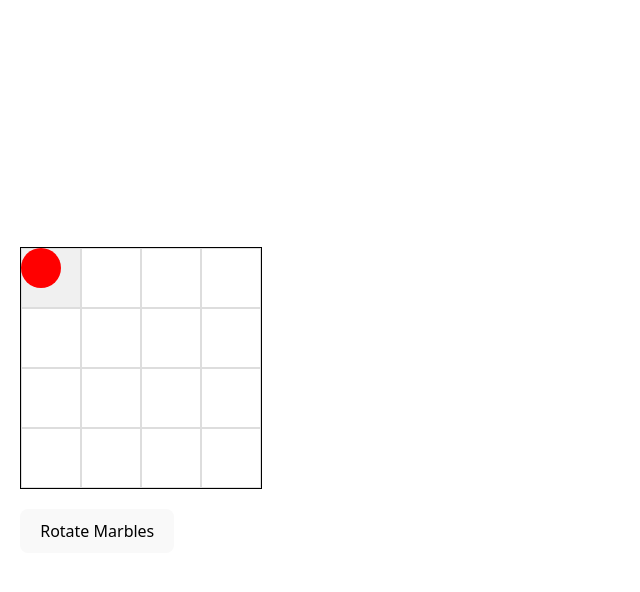
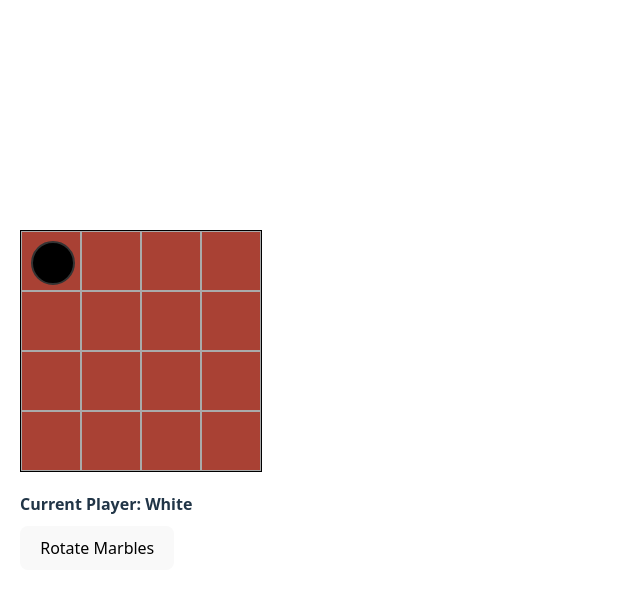
Before and after one commit to jv-vogler/orbito-multiplayer, a React (Vite) app: page / in a window 1280 px wide. Both pictures are taken after a click on the element 51 px from the left and 278 px from the top of the page. Shown: the top 592 px of the page, without its empty margins (0-640 px from the left). Built offline with nearby package versions, Linux system fonts and the light colour scheme.

Commit message:
iteration 3

```diff
--- a/src/App.tsx
+++ b/src/App.tsx
@@ -3,7 +3,6 @@ import { useState } from 'react'
 const BOARD_SIZE = 4
 const CELL_SIZE = 60
 
-// Define outer and inner orbits separately
 const outerOrbit = [0, 1, 2, 3, 7, 11, 15, 14, 13, 12, 8, 4]
 const innerOrbit = [5, 6, 10, 9]
 
@@ -24,19 +23,19 @@ function getNextCell(cell: number) {
     return innerOrbit[(innerIdx - 1 + innerOrbit.length) % innerOrbit.length]
   }
 
-  // Cell is not on any orbit, no move
   return cell
 }
 
-// Generate unique IDs for marbles
 function generateId() {
   return Math.random().toString(36).slice(2)
 }
 
+type Player = 'black' | 'white'
+
 export default function OrbitoFixedMarbles() {
-  // Each marble has an id and cell position
-  const [marbles, setMarbles] = useState<{ id: string; cell: number }[]>([])
+  const [marbles, setMarbles] = useState<{ id: string; cell: number; player: Player }[]>([])
   const [animating, setAnimating] = useState(false)
+  const [currentPlayer, setCurrentPlayer] = useState<Player>('black')
 
   const [marblePositions, setMarblePositions] = useState<{
     [id: string]: { x: number; y: number }
@@ -47,8 +46,10 @@ export default function OrbitoFixedMarbles() {
     if (marbles.find((m) => m.cell === cell)) return
 
     const id = generateId()
-    setMarbles((ms) => [...ms, { id, cell }])
+    setMarbles((ms) => [...ms, { id, cell, player: currentPlayer }])
     setMarblePositions((pos) => ({ ...pos, [id]: getCellPosition(cell) }))
+
+    setCurrentPlayer((p) => (p === 'black' ? 'white' : 'black'))
   }
 
   function animateRotation() {
@@ -64,7 +65,9 @@ export default function OrbitoFixedMarbles() {
     setMarblePositions(newPositions)
 
     setTimeout(() => {
-      setMarbles((ms) => ms.map(({ id, cell }) => ({ id, cell: getNextCell(cell) })))
+      setMarbles((ms) =>
+        ms.map(({ id, cell, player }) => ({ id, cell: getNextCell(cell), player }))
+      )
       setAnimating(false)
     }, 400)
   }
@@ -79,6 +82,7 @@ export default function OrbitoFixedMarbles() {
           border: '1px solid black',
           marginBottom: 20,
           userSelect: 'none',
+          backgroundColor: 'red', // board background red
         }}
       >
         {/* Board cells */}
@@ -96,8 +100,8 @@ export default function OrbitoFixedMarbles() {
                 width: CELL_SIZE,
                 height: CELL_SIZE,
                 boxSizing: 'border-box',
-                border: '1px solid #ddd',
-                backgroundColor: hasMarble ? '#f0f0f0' : '#fff',
+                border: '1px solid #aaa',
+                backgroundColor: '#a94134',
                 cursor: animating || hasMarble ? 'default' : 'pointer',
               }}
             />
@@ -105,19 +109,20 @@ export default function OrbitoFixedMarbles() {
         })}
 
         {/* Marbles */}
-        {marbles.map(({ id }) => {
+        {marbles.map(({ id, player }) => {
           const pos = marblePositions[id] ?? getCellPosition(0)
           return (
             <div
               key={id}
               style={{
                 position: 'absolute',
-                left: pos.x,
-                top: pos.y,
+                left: pos.x + 10, // center marble in cell (cell=60, marble=40)
+                top: pos.y + 10,
                 width: 40,
                 height: 40,
                 borderRadius: '50%',
-                backgroundColor: 'red',
+                backgroundColor: player === 'black' ? '#000' : '#fff',
+                border: '2px solid #333',
                 transition: animating ? 'left 0.4s ease, top 0.4s ease' : 'none',
                 pointerEvents: 'none',
                 zIndex: 10,
@@ -126,6 +131,9 @@ export default function OrbitoFixedMarbles() {
           )
         })}
       </div>
+      <div style={{ marginBottom: 10, fontWeight: 'bold' }}>
+        Current Player: {currentPlayer === 'black' ? 'Black' : 'White'}
+      </div>
       <button onClick={animateRotation} disabled={animating || marbles.length === 0}>
         Rotate Marbles {animating ? '(Animating...)' : ''}
       </button>
```
